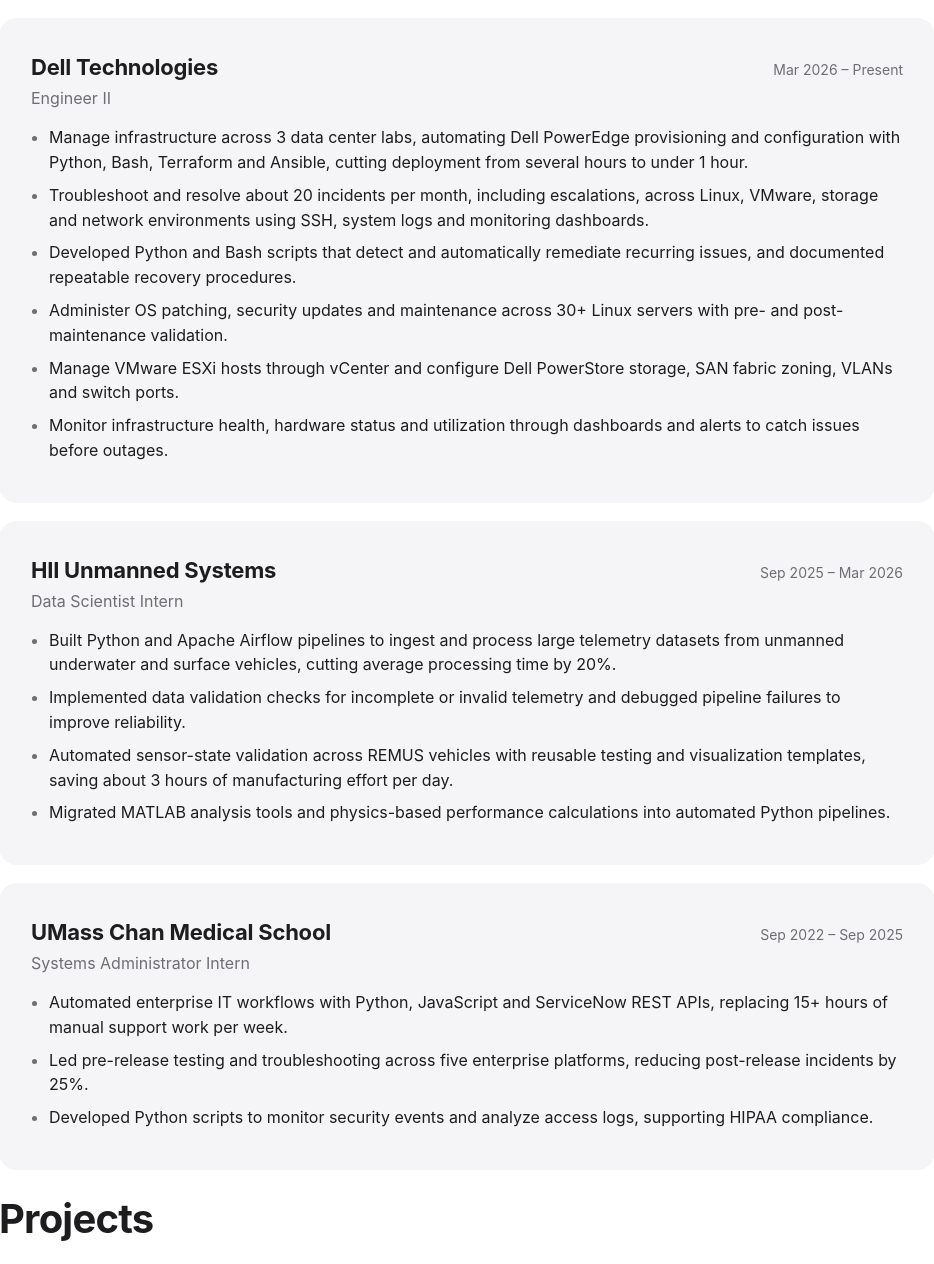
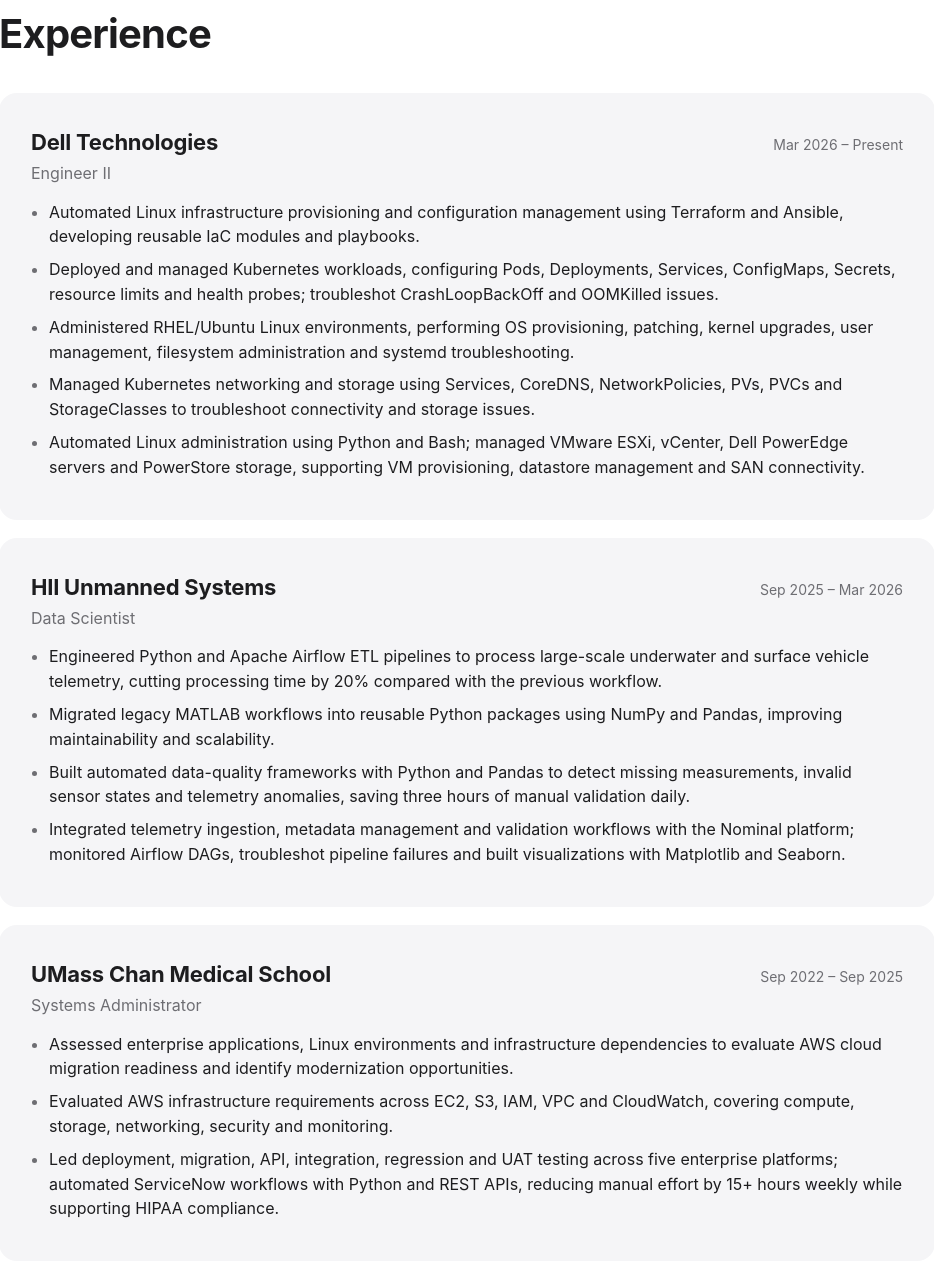
Before and after one commit to jineshptl/Resume, a plain HTML site: page index.html in a window 1280 px wide. Shown: the part 1032-2296 px from the top of the page, without its empty margins (173-1107 px from the left). Drawn offline with Linux system fonts and the light colour scheme.

Commit message:
Update site and PDF with latest resume

```diff
--- a/index.html
+++ b/index.html
@@ -4,7 +4,7 @@
   <meta charset="UTF-8">
   <meta name="viewport" content="width=device-width, initial-scale=1.0">
   <title>Jinesh Patel · Infrastructure Engineer</title>
-  <meta name="description" content="Jinesh Patel, Infrastructure and Systems Engineer. Linux, VMware, AWS, Kubernetes, Terraform, Ansible.">
+  <meta name="description" content="Jinesh Patel, Infrastructure and Systems Engineer. Linux, Dell PowerEdge, PowerStore, VMware, AWS, Kubernetes, Terraform, Ansible.">
   <meta name="color-scheme" content="light dark">
   <link rel="stylesheet" href="style.css">
 </head>
@@ -23,7 +23,7 @@
 <header id="top" class="hero wrap">
   <p class="eyebrow">Infrastructure &amp; Systems Engineer</p>
   <h1>Infrastructure,<br>automated.</h1>
-  <p class="lede">4+ years across enterprise data centers, Linux, VMware, storage and AWS. I turn hours of manual setup into code that rebuilds in minutes.</p>
+  <p class="lede">4+ years managing enterprise Linux, Dell PowerEdge servers, PowerStore storage, VMware and AWS. I automate provisioning and deployment with Python, Bash, Terraform and Ansible, and run workloads on Kubernetes.</p>
   <div class="cta">
     <a class="btn primary" href="Jinesh_Patel_Resume.pdf" download>Download résumé</a>
     <a class="btn link" href="https://github.com/jineshptl">GitHub ›</a>
@@ -32,9 +32,9 @@
   <p class="meta">West Boylston, MA · <a href="mailto:Pateljinesh180@gmail.com">Pateljinesh180@gmail.com</a> · U.S. citizen, eligible for security clearance</p>
 </header>
 <section class="stats wrap">
-  <div><span class="num">&lt;1 hr</span><span class="label">Server deployment, down from several hours</span></div>
-  <div><span class="num">30+</span><span class="label">Linux servers patched and maintained</span></div>
-  <div><span class="num">~20</span><span class="label">Infrastructure incidents resolved monthly</span></div>
+  <div><span class="num">4+ yrs</span><span class="label">Enterprise infrastructure and systems experience</span></div>
+  <div><span class="num">15+ hrs</span><span class="label">Manual work removed weekly with ServiceNow automation</span></div>
+  <div><span class="num">20%</span><span class="label">Faster telemetry processing with Airflow pipelines</span></div>
   <div><span class="num">10 min</span><span class="label">Full AWS lab rebuild from code</span></div>
 </section>
 <section id="experience" class="wrap">
@@ -43,31 +43,30 @@
     <div class="row"><h3>Dell Technologies</h3><span class="date">Mar 2026 – Present</span></div>
     <p class="role">Engineer II</p>
     <ul>
-      <li>Manage infrastructure across 3 data center labs, automating Dell PowerEdge provisioning and configuration with Python, Bash, Terraform and Ansible, cutting deployment from several hours to under 1 hour.</li>
-      <li>Troubleshoot and resolve about 20 incidents per month, including escalations, across Linux, VMware, storage and network environments using SSH, system logs and monitoring dashboards.</li>
-      <li>Developed Python and Bash scripts that detect and automatically remediate recurring issues, and documented repeatable recovery procedures.</li>
-      <li>Administer OS patching, security updates and maintenance across 30+ Linux servers with pre- and post-maintenance validation.</li>
-      <li>Manage VMware ESXi hosts through vCenter and configure Dell PowerStore storage, SAN fabric zoning, VLANs and switch ports.</li>
-      <li>Monitor infrastructure health, hardware status and utilization through dashboards and alerts to catch issues before outages.</li>
+      <li>Automated Linux infrastructure provisioning and configuration management using Terraform and Ansible, developing reusable IaC modules and playbooks.</li>
+      <li>Deployed and managed Kubernetes workloads, configuring Pods, Deployments, Services, ConfigMaps, Secrets, resource limits and health probes; troubleshot CrashLoopBackOff and OOMKilled issues.</li>
+      <li>Administered RHEL/Ubuntu Linux environments, performing OS provisioning, patching, kernel upgrades, user management, filesystem administration and systemd troubleshooting.</li>
+      <li>Managed Kubernetes networking and storage using Services, CoreDNS, NetworkPolicies, PVs, PVCs and StorageClasses to troubleshoot connectivity and storage issues.</li>
+      <li>Automated Linux administration using Python and Bash; managed VMware ESXi, vCenter, Dell PowerEdge servers and PowerStore storage, supporting VM provisioning, datastore management and SAN connectivity.</li>
     </ul>
   </article>
   <article class="card">
     <div class="row"><h3>HII Unmanned Systems</h3><span class="date">Sep 2025 – Mar 2026</span></div>
-    <p class="role">Data Scientist Intern</p>
+    <p class="role">Data Scientist</p>
     <ul>
-      <li>Built Python and Apache Airflow pipelines to ingest and process large telemetry datasets from unmanned underwater and surface vehicles, cutting average processing time by 20%.</li>
-      <li>Implemented data validation checks for incomplete or invalid telemetry and debugged pipeline failures to improve reliability.</li>
-      <li>Automated sensor-state validation across REMUS vehicles with reusable testing and visualization templates, saving about 3 hours of manufacturing effort per day.</li>
-      <li>Migrated MATLAB analysis tools and physics-based performance calculations into automated Python pipelines.</li>
+      <li>Engineered Python and Apache Airflow ETL pipelines to process large-scale underwater and surface vehicle telemetry, cutting processing time by 20% compared with the previous workflow.</li>
+      <li>Migrated legacy MATLAB workflows into reusable Python packages using NumPy and Pandas, improving maintainability and scalability.</li>
+      <li>Built automated data-quality frameworks with Python and Pandas to detect missing measurements, invalid sensor states and telemetry anomalies, saving three hours of manual validation daily.</li>
+      <li>Integrated telemetry ingestion, metadata management and validation workflows with the Nominal platform; monitored Airflow DAGs, troubleshot pipeline failures and built visualizations with Matplotlib and Seaborn.</li>
     </ul>
   </article>
   <article class="card">
     <div class="row"><h3>UMass Chan Medical School</h3><span class="date">Sep 2022 – Sep 2025</span></div>
-    <p class="role">Systems Administrator Intern</p>
+    <p class="role">Systems Administrator</p>
     <ul>
-      <li>Automated enterprise IT workflows with Python, JavaScript and ServiceNow REST APIs, replacing 15+ hours of manual support work per week.</li>
-      <li>Led pre-release testing and troubleshooting across five enterprise platforms, reducing post-release incidents by 25%.</li>
-      <li>Developed Python scripts to monitor security events and analyze access logs, supporting HIPAA compliance.</li>
+      <li>Assessed enterprise applications, Linux environments and infrastructure dependencies to evaluate AWS cloud migration readiness and identify modernization opportunities.</li>
+      <li>Evaluated AWS infrastructure requirements across EC2, S3, IAM, VPC and CloudWatch, covering compute, storage, networking, security and monitoring.</li>
+      <li>Led deployment, migration, API, integration, regression and UAT testing across five enterprise platforms; automated ServiceNow workflows with Python and REST APIs, reducing manual effort by 15+ hours weekly while supporting HIPAA compliance.</li>
     </ul>
   </article>
 </section>
@@ -103,8 +102,8 @@
   <div class="grid">
     <div class="tile"><h4>Operating Systems</h4><p>Linux, Windows Server, SSH, system administration, OS deployment, patching, troubleshooting</p></div>
     <div class="tile"><h4>Automation</h4><p>Python, Bash, PowerShell, Terraform, Ansible, Infrastructure as Code, Airflow</p></div>
-    <div class="tile"><h4>Virtualization &amp; Containers</h4><p>VMware ESXi, vCenter, Docker Compose, Kubernetes, kubeadm/containerd, Cilium (eBPF)</p></div>
-    <div class="tile"><h4>Networking &amp; Storage</h4><p>TCP/IP, Cisco IOS, Nexus, SAN fabric zoning, PowerStore, BGP, FRR</p></div>
+    <div class="tile"><h4>Virtualization &amp; Containers</h4><p>VMware, ESXi, vCenter, Docker Compose, Kubernetes, kubeadm/containerd, Cilium (eBPF)</p></div>
+    <div class="tile"><h4>Networking &amp; Storage</h4><p>TCP/IP, Cisco IOS, Nexus, SAN fabric zoning, storage troubleshooting, network configuration, PowerStore, BGP, FRR</p></div>
     <div class="tile"><h4>DevOps &amp; CI/CD</h4><p>Jenkins, Git, GitHub Actions, CI/CD pipelines, deployment automation</p></div>
     <div class="tile"><h4>Cloud</h4><p>AWS (EC2, VPC, IAM, Security Groups, SSM, CloudWatch, S3), Azure, GCP</p></div>
     <div class="tile"><h4>Observability</h4><p>Prometheus, Grafana, Node Exporter, dashboards, alerting</p></div>
```
